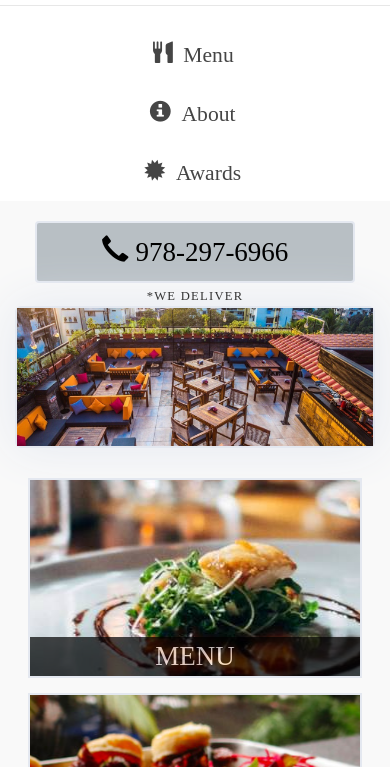
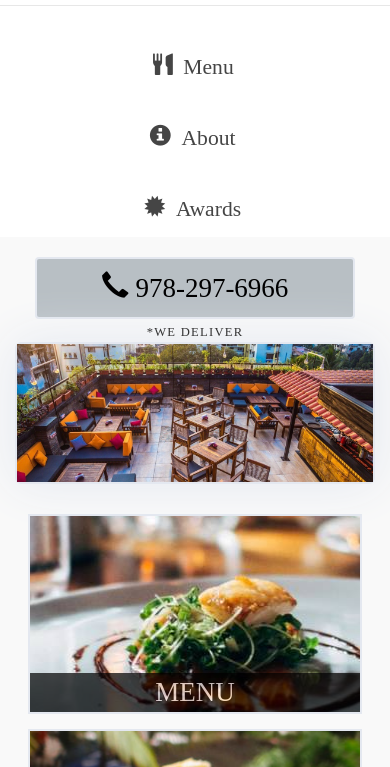
Before and after one commit to Meetasha29/restaurants, a plain HTML site: page index.html in a window 390 px wide. Both pictures are taken after a click on the button "Toggle navigation". Shown: the part 77-844 px from the top of the page. Drawn offline with nearby package versions, Linux system fonts and the light colour scheme; a script that the page names is missing; a web font is replaced by a local one.

```diff
--- a/css/style.css
+++ b/css/style.css
@@ -288,12 +288,13 @@ h3.menu-item-title{
   font-style: italic;
 }
 
+
 /*end of single category page*/
 
 
 @media (max-width: 992px){
   #collapsable-nav li{
-    margin-top: 15px;
+    margin-top: 27px;
   }
   #collapsable-nav a{
       font-size: 1.2em;
```
Also changed, not shown: image/delee.png (added), index.html (line endings or trailing spaces).
